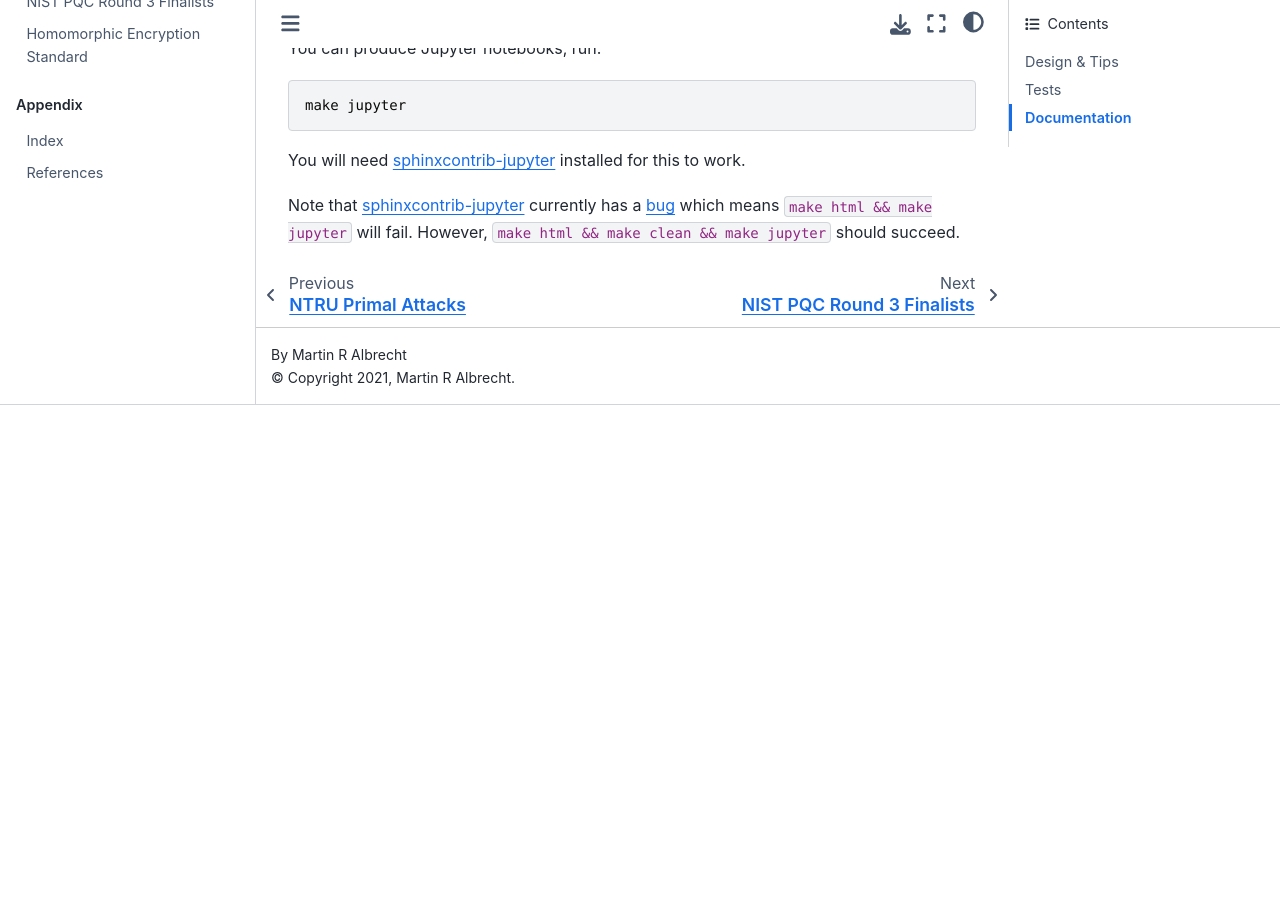
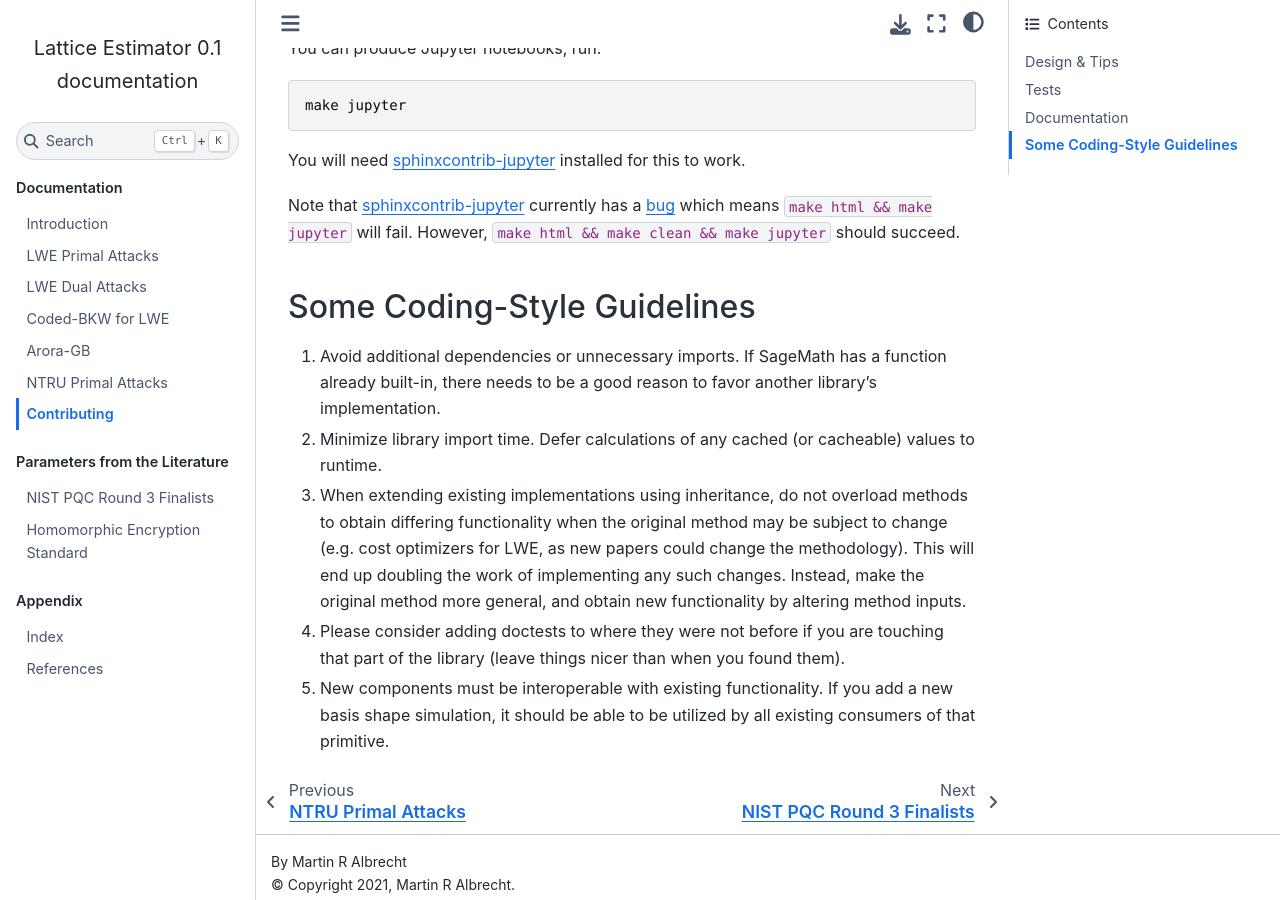
Before and after one commit to malb/lattice-estimator, a Sphinx documentation site: the page built from docs/contributing.rst, in a window 1280 px wide and 900 px high, scrolled down 2255 px. Built offline with Sphinx 7.4.7 and the Sphinx Book theme 1.1.4, drawn with Linux system fonts in a browser that asks for light colours; before the commit the page ends 2660 px from its top, so only the background shows below that.

Commit message:
adding some coding-style guidelines based on Hunter's feedback

```diff
--- a/docs/contributing.rst
+++ b/docs/contributing.rst
@@ -91,3 +91,12 @@
 You will need `sphinxcontrib-jupyter <https://github.com/QuantEcon/sphinxcontrib-jupyter>`__ installed for this to work.
 
 Note that `sphinxcontrib-jupyter <https://github.com/QuantEcon/sphinxcontrib-jupyter>`__ currently has a `bug <https://github.com/QuantEcon/sphinxcontrib-jupyter/issues/339>`__ which means ``make html && make jupyter`` will fail. However, ``make html && make clean && make jupyter`` should succeed.
+
+Some Coding-Style Guidelines
+----------------------------
+
+1. Avoid additional dependencies or unnecessary imports. If SageMath has a function already built-in, there needs to be a good reason to favor another library's implementation.
+2. Minimize library import time. Defer calculations of any cached (or cacheable) values to runtime.
+3. When extending existing implementations using inheritance, do not overload methods to obtain differing functionality when the original method may be subject to change (e.g. cost optimizers for LWE, as new papers could change the methodology). This will end up doubling the work of implementing any such changes. Instead, make the original method more general, and obtain new functionality by altering method inputs.
+4. Please consider adding doctests to where they were not before if you are touching that part of the library (leave things nicer than when you found them).
+5. New components must be interoperable with existing functionality. If you add a new basis shape simulation, it should be able to be utilized by all existing consumers of that primitive.
```
